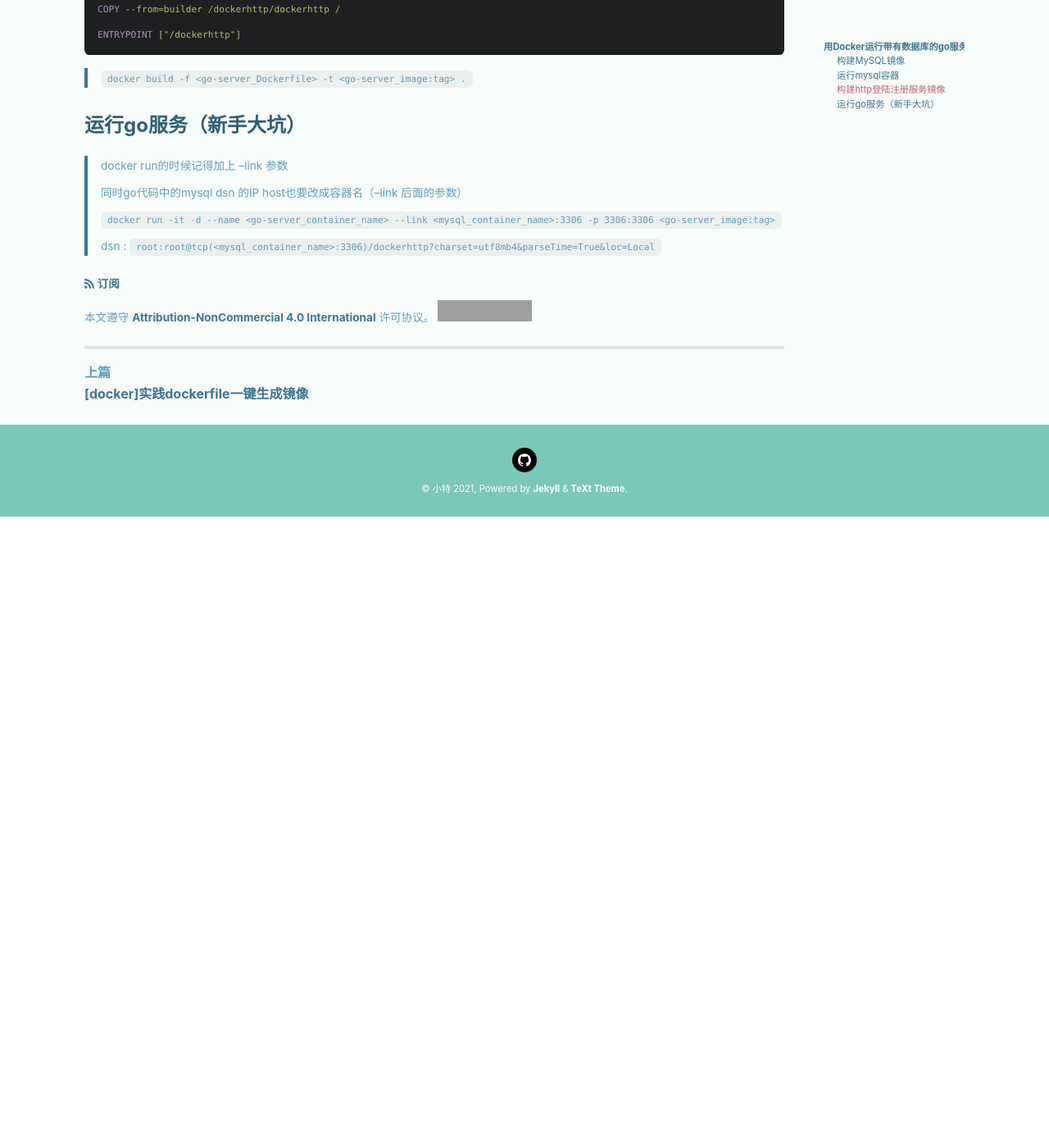
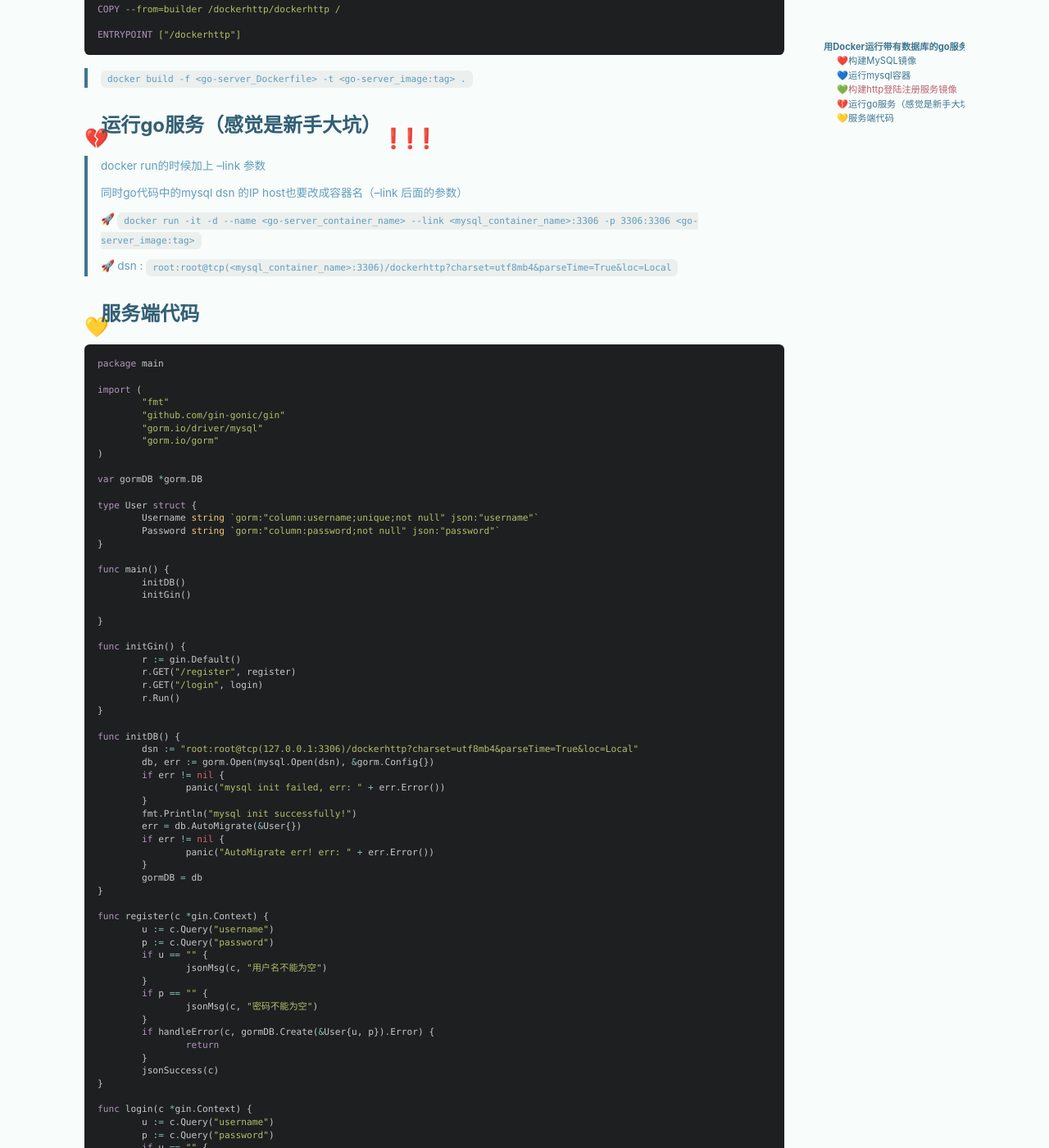
Before and after one commit to XiaoTe33/XiaoTe33.github.io, a Jekyll site: the page built from _posts/2023-5-23-[Docker]实践docker搭建数据库与另一个容器建立连接.md, in a window 1280 px wide and 1400 px high, scrolled down 1362 px. Shown: the whole window at 82% size. Built offline with Jekyll 4.4.1, drawn with Linux system fonts in a browser that asks for light colours; nearby versions of some CDN libraries; emoji names are drawn with the system emoji font; before the commit the page ends 1992 px from its top, so only the background shows below that; some of the changed text lies outside the part shown; grey boxes are pictures that could not be loaded.

Commit message:
Update 2023-5-23-[Docker]实践docker搭建数据库与另一个容器建立连接.md

````diff
--- a/_posts/2023-5-23-[Docker]实践docker搭建数据库与另一个容器建立连接.md
+++ b/_posts/2023-5-23-[Docker]实践docker搭建数据库与另一个容器建立连接.md
@@ -2,14 +2,14 @@
 
 ## 用Docker运行带有数据库的go服务
 
-### 构建MySQL镜像
+### :heart:构建MySQL镜像
 
 > Dockerfile
 
 ```dockerfile
 FROM mysql:latest
 
-# docker-entrypoint-initdb.d 文件夹内的sql文件会用来初始化mysql
+# /docker-entrypoint-initdb.d 文件夹内的sql文件会用来初始化mysql
 WORKDIR /docker-entrypoint-initdb.d
 
 # 拷贝初始化文件到初始化文件夹 /docker-entrypoint-initdb.d
@@ -24,11 +24,11 @@
 
 > `docker build -f <mysql_Dockerfile> -t <mysql_image:tag> .`
 
-### 运行mysql容器
+### :blue_heart:运行mysql容器
 
 > `docker run -it -d --name <mysql_container_name> -p 3306:3306 <mysql_image:tag> `
 
-### 构建http登陆注册服务镜像
+### :green_heart:构建http登陆注册服务镜像
 
 > Dockerfile
 
@@ -61,14 +61,120 @@
 
 > `docker build -f <go-server_Dockerfile> -t <go-server_image:tag> .`
 
-### 运行go服务（新手大坑）
+### :broken_heart:运行go服务（感觉是新手大坑）:exclamation::exclamation::exclamation:
 
-> docker run的时候记得加上 --link 参数
+> docker run的时候加上 --link 参数
 >
 > 同时go代码中的mysql dsn 的IP host也要改成容器名（--link 后面的参数）
 >
 >
 >
-> `docker run -it -d --name <go-server_container_name> --link <mysql_container_name>:3306 -p 3306:3306 <go-server_image:tag>`
+> :rocket:`docker run -it -d --name <go-server_container_name> --link <mysql_container_name>:3306 -p 3306:3306 <go-server_image:tag>`
 >
-> dsn : `root:root@tcp(<mysql_container_name>:3306)/dockerhttp?charset=utf8mb4&parseTime=True&loc=Local`
+> :rocket:dsn : `root:root@tcp(<mysql_container_name>:3306)/dockerhttp?charset=utf8mb4&parseTime=True&loc=Local`
+
+### :yellow_heart:服务端代码
+
+```go
+package main
+
+import (
+	"fmt"
+	"github.com/gin-gonic/gin"
+	"gorm.io/driver/mysql"
+	"gorm.io/gorm"
+)
+
+var gormDB *gorm.DB
+
+type User struct {
+	Username string `gorm:"column:username;unique;not null" json:"username"`
+	Password string `gorm:"column:password;not null" json:"password"`
+}
+
+func main() {
+	initDB()
+	initGin()
+
+}
+
+func initGin() {
+	r := gin.Default()
+	r.GET("/register", register)
+	r.GET("/login", login)
+	r.Run()
+}
+
+func initDB() {
+	dsn := "root:root@tcp(127.0.0.1:3306)/dockerhttp?charset=utf8mb4&parseTime=True&loc=Local"
+	db, err := gorm.Open(mysql.Open(dsn), &gorm.Config{})
+	if err != nil {
+		panic("mysql init failed, err: " + err.Error())
+	}
+	fmt.Println("mysql init successfully!")
+	err = db.AutoMigrate(&User{})
+	if err != nil {
+		panic("AutoMigrate err! err: " + err.Error())
+	}
+	gormDB = db
+}
+
+func register(c *gin.Context) {
+	u := c.Query("username")
+	p := c.Query("password")
+	if u == "" {
+		jsonMsg(c, "用户名不能为空")
+	}
+	if p == "" {
+		jsonMsg(c, "密码不能为空")
+	}
+	if handleError(c, gormDB.Create(&User{u, p}).Error) {
+		return
+	}
+	jsonSuccess(c)
+}
+
+func login(c *gin.Context) {
+	u := c.Query("username")
+	p := c.Query("password")
+	if u == "" {
+		jsonMsg(c, "用户名不能为空")
+	}
+	if p == "" {
+		jsonMsg(c, "密码不能为空")
+	}
+	user := User{}
+	gormDB.Where("username = ? and password = ?", u, p).Find(&user)
+	if user == (User{}) {
+		jsonMsg(c, "用户名或者密码错误")
+		return
+	}
+	jsonSuccess(c)
+}
+
+func jsonMsg(c *gin.Context, msg string) {
+	c.JSON(200, gin.H{
+		"status": 400,
+		"msg":    msg,
+	})
+}
+
+func jsonSuccess(c *gin.Context) {
+	c.JSON(200, gin.H{
+		"status": 200,
+		"msg":    "操作成功",
+	})
+}
+
+func jsonError(c *gin.Context, err error) {
+	jsonMsg(c, err.Error())
+}
+
+func handleError(c *gin.Context, err error) bool {
+	if err == nil {
+		return false
+	}
+	jsonError(c, err)
+	return true
+}
+```
````
